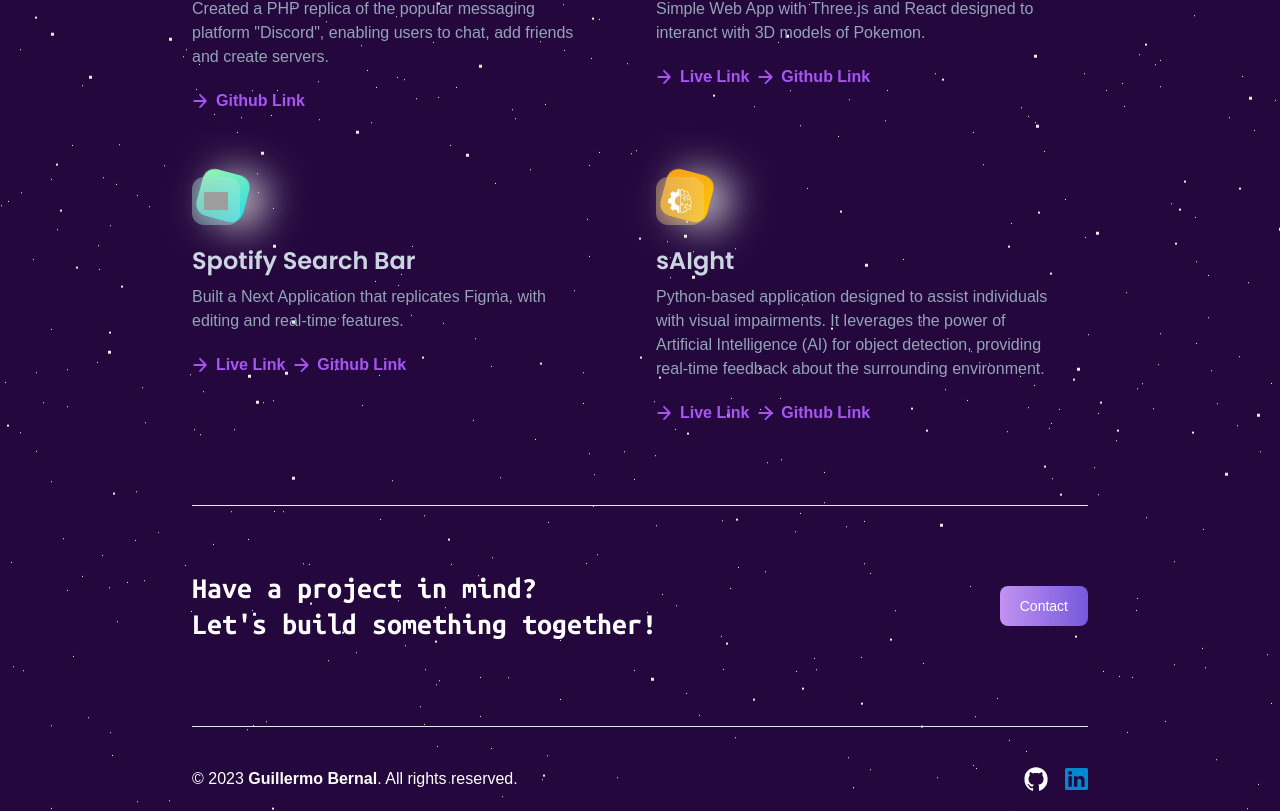
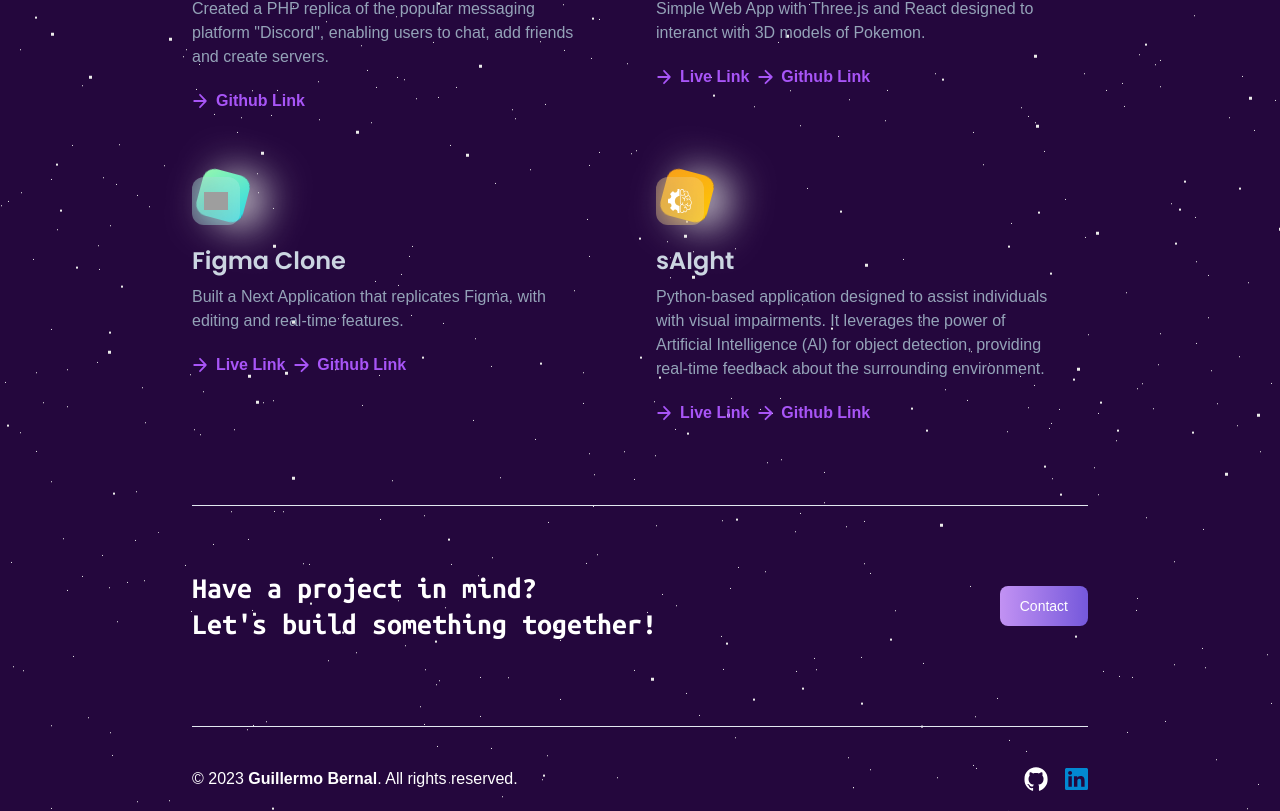
Before and after one commit to guilleixy/spaceportfolio, a React (Vite) app: page /projects in a window 1280 px wide. Shown: the part 763-1574 px from the top of the page. Built offline with nearby package versions, Linux system fonts and the light colour scheme; grey boxes are pictures that could not be loaded; a web font is replaced by a local one.

Commit message:
Add files via upload

```diff
--- a/src/constants/index.js
+++ b/src/constants/index.js
@@ -224,7 +224,7 @@ export const projects = [
     {
         iconUrl: figma,
         theme: 'btn-back-green',
-        name: 'Spotify Search Bar',
+        name: 'Figma Clone',
         description: 'Built a Next Application that replicates Figma, with editing and real-time features.',
         githublink: 'https://github.com/guilleixy/figma-clone',
         livelink: 'https://figma-clone-three-tan.vercel.app/',
```
